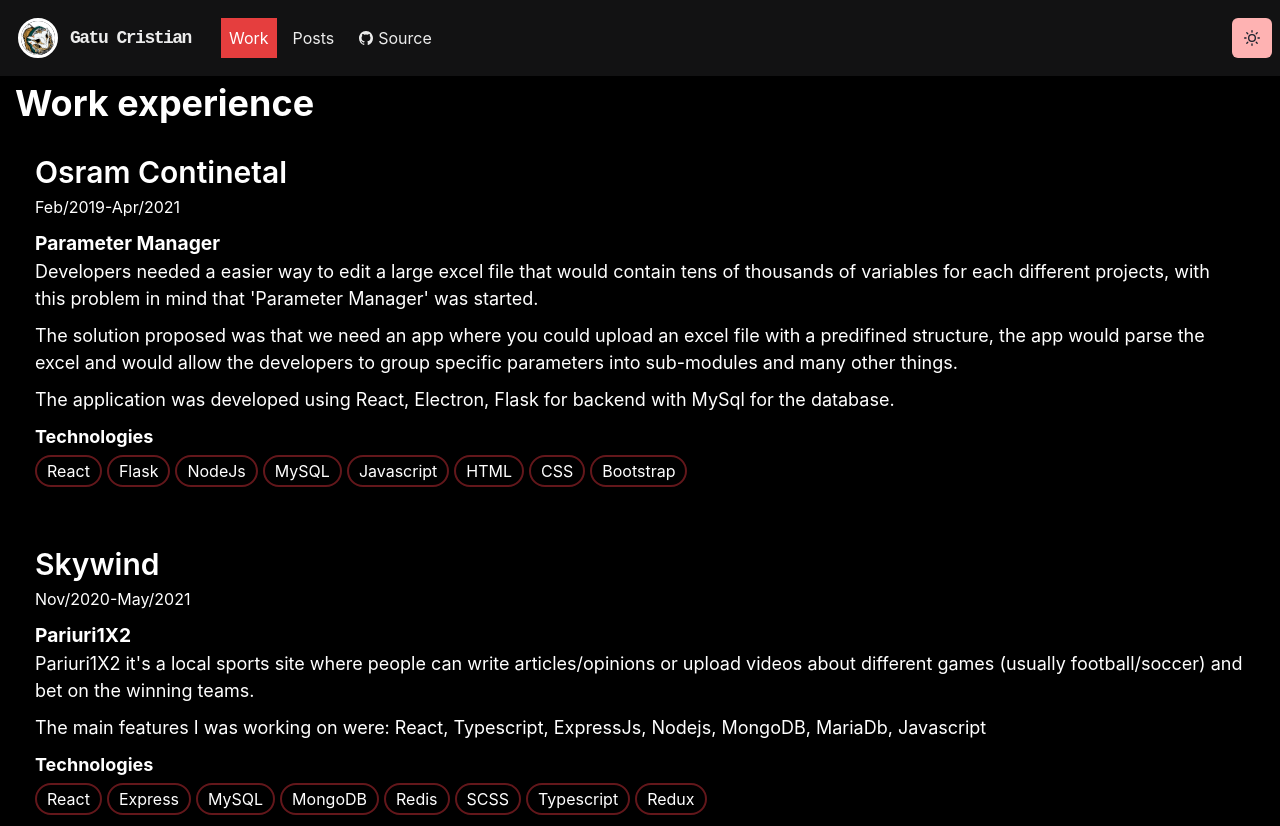
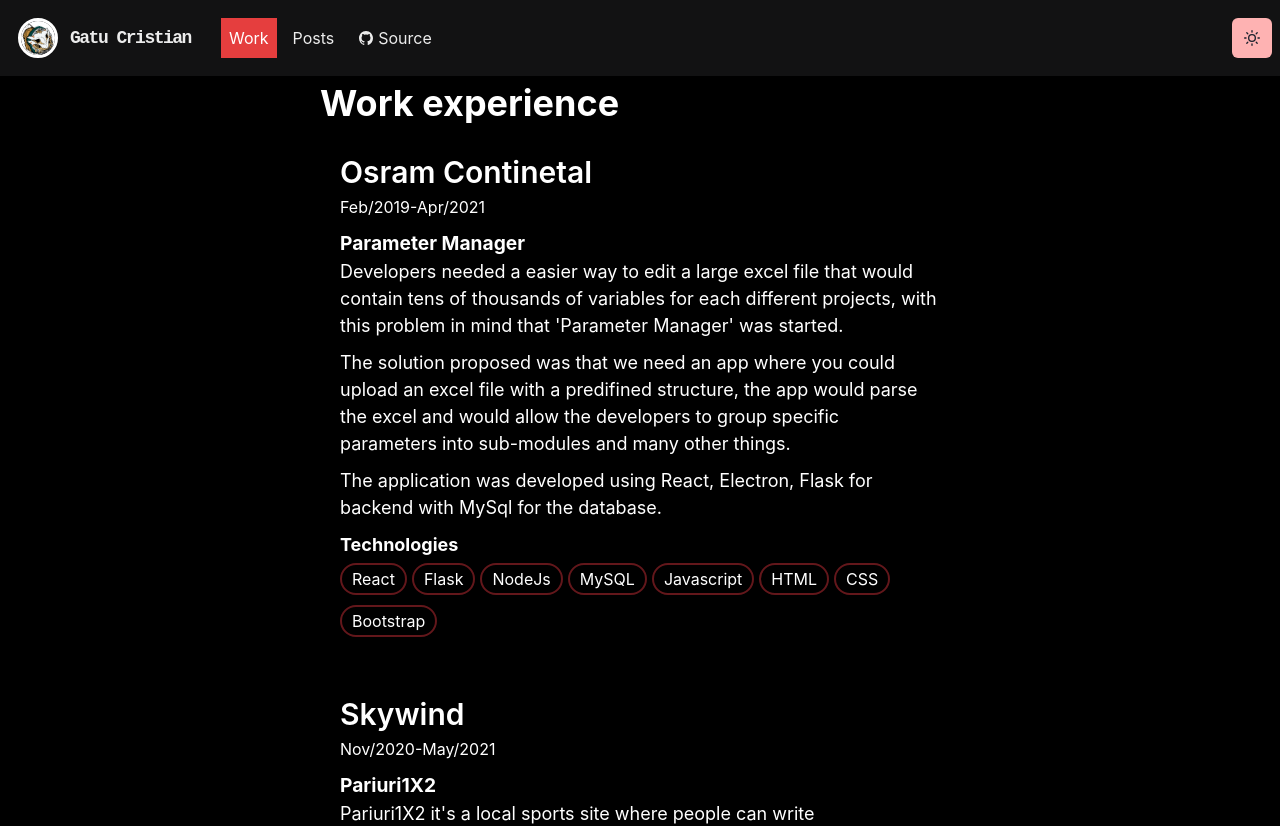
Before and after one commit to SirCQQ/homepage, a Next.js app: page /work in a window 1280 px wide. Shown: the top 826 px of the page. Built offline with nearby package versions, Linux system fonts and the light colour scheme.

Commit message:
Fix padding in work page

```diff
--- a/components/pages/work.tsx
+++ b/components/pages/work.tsx
@@ -139,7 +139,7 @@
     <Page
       flexDirection="column"
       alignItems="start"
-      padding="0 15px"
+      padding={{ base: '0 15px', md: '0px 15%', lg: '0px 25%' }}
       fontSize={'unset'}
     >
       <Spacer />
```
